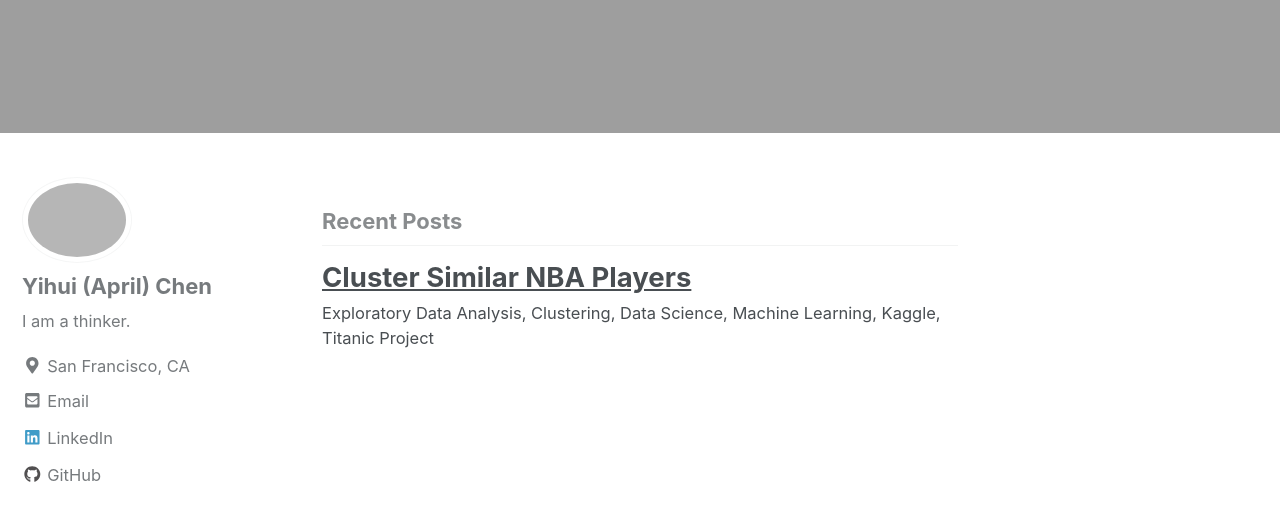
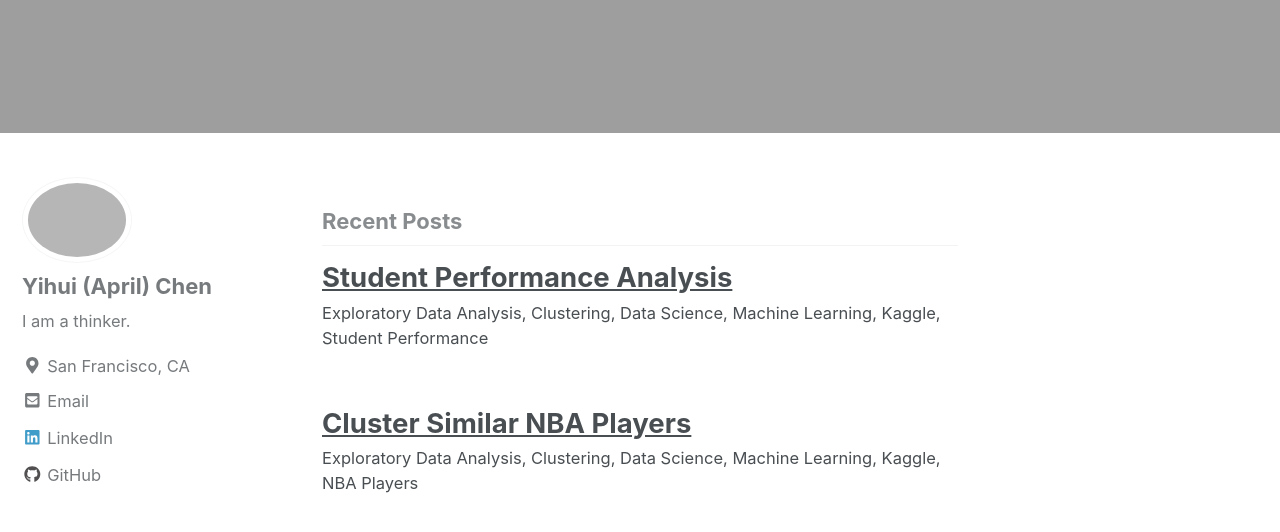
Before and after one commit to Chen2870/Chen2870.github.io, a Jekyll site: the page built from index.html, in a window 1280 px wide and 900 px high, scrolled down 927 px. Shown: the top 532 px of the window. Built offline with Jekyll 4.4.1, drawn with Linux system fonts in a browser that asks for light colours; nearby versions of some CDN libraries; the list of posts is cut into pages by our own code.

Commit message:
project 2

```diff
--- a/_posts/2019-02-01-nbaclustering.md
+++ b/_posts/2019-02-01-nbaclustering.md
@@ -1,10 +1,10 @@
 ---
 title: "Cluster Similar NBA Players"
 date: 2019-02-01
-tags: [exploratory data analysis, clustering, data science, machine learning, kaggle, titanic project]
+tags: [exploratory data analysis, clustering, data science, machine learning, kaggle, NBA Players]
 header:
   image: "/images/NBA/nba.jpg"
-excerpt: "Exploratory Data Analysis, Clustering, Data Science, Machine Learning, Kaggle, Titanic Project"
+excerpt: "Exploratory Data Analysis, Clustering, Data Science, Machine Learning, Kaggle, NBA Players"
 mathjax: "true"
 ---
 
--- /dev/null
+++ b/_posts/2019-02-08-studentperformance.md
@@ -0,0 +1,24 @@
+---
+title: "Student Performance Analysis"
+date: 2019-02-08
+tags: [exploratory data analysis, clustering, data science, machine learning, kaggle, Student Performance]
+header:
+  image: "/images/projectimage/studentperformance.jpg"
+excerpt: "Exploratory Data Analysis, Clustering, Data Science, Machine Learning, Kaggle, Student Performance"
+mathjax: "true"
+---
+
+# Project Explanation
+This Student Performance Evaluation Project is to utilize student personal information including exam scores, gender, ethnicity, test preparation, parental level of education and lunch nutrition information to explore the solutions to improve student math exam performance.
+
+# Dataset
+
+[Kaggle Student Performance in Exams](https://www.kaggle.com/spscientist/students-performance-in-exams)
+
+# GitHub Link
+
+[![Foo](/images/GitHub.PNG)](https://github.com/Chen2870/Clustering_Student_Performance_Project)
+
+# Data Analysis Report link
+
+[Student Performance Analysis Report](https://github.com/Chen2870/Clustering_Student_Performance_Project/blob/master/Student_Performance_Analysis_Report.pdf)
```
Also changed, not shown: images/projectimage/studentperformance.jpg (added).
